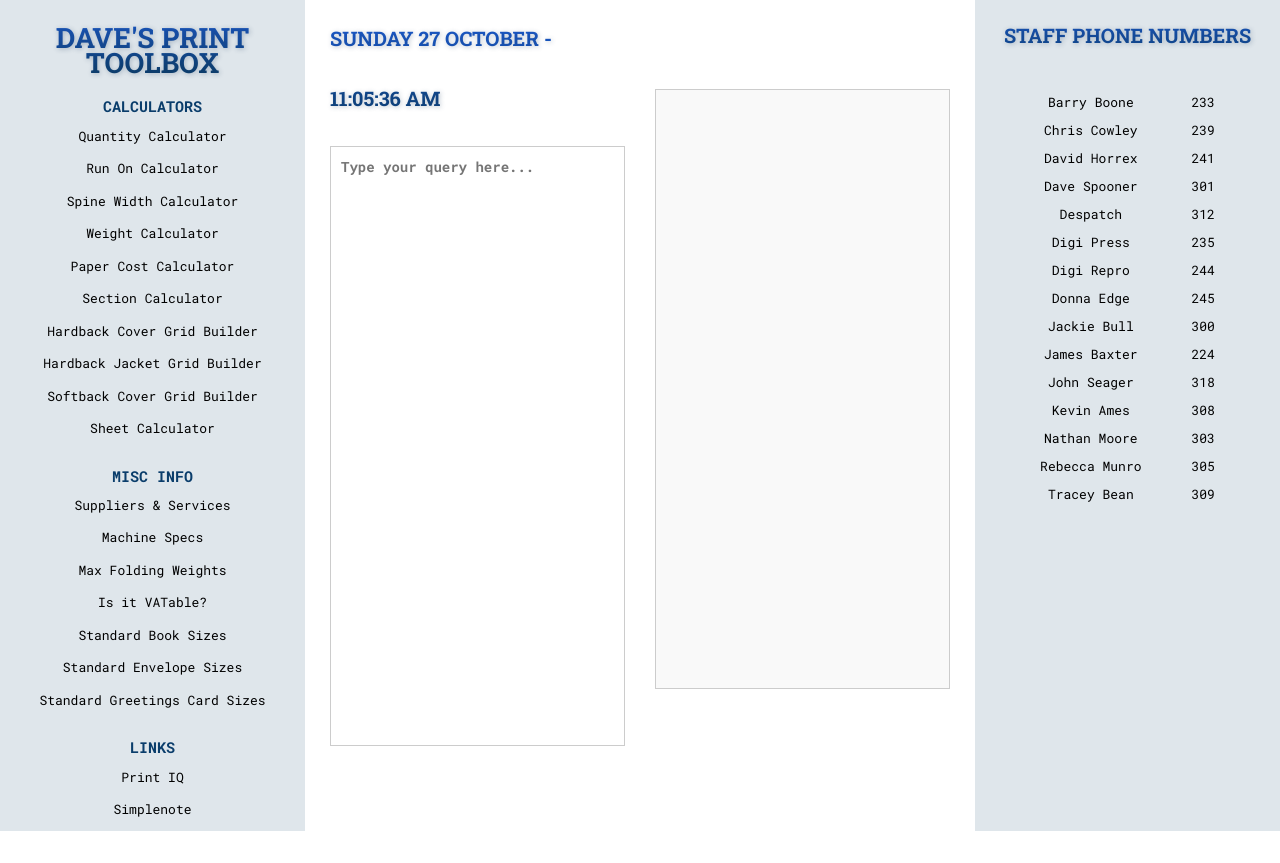
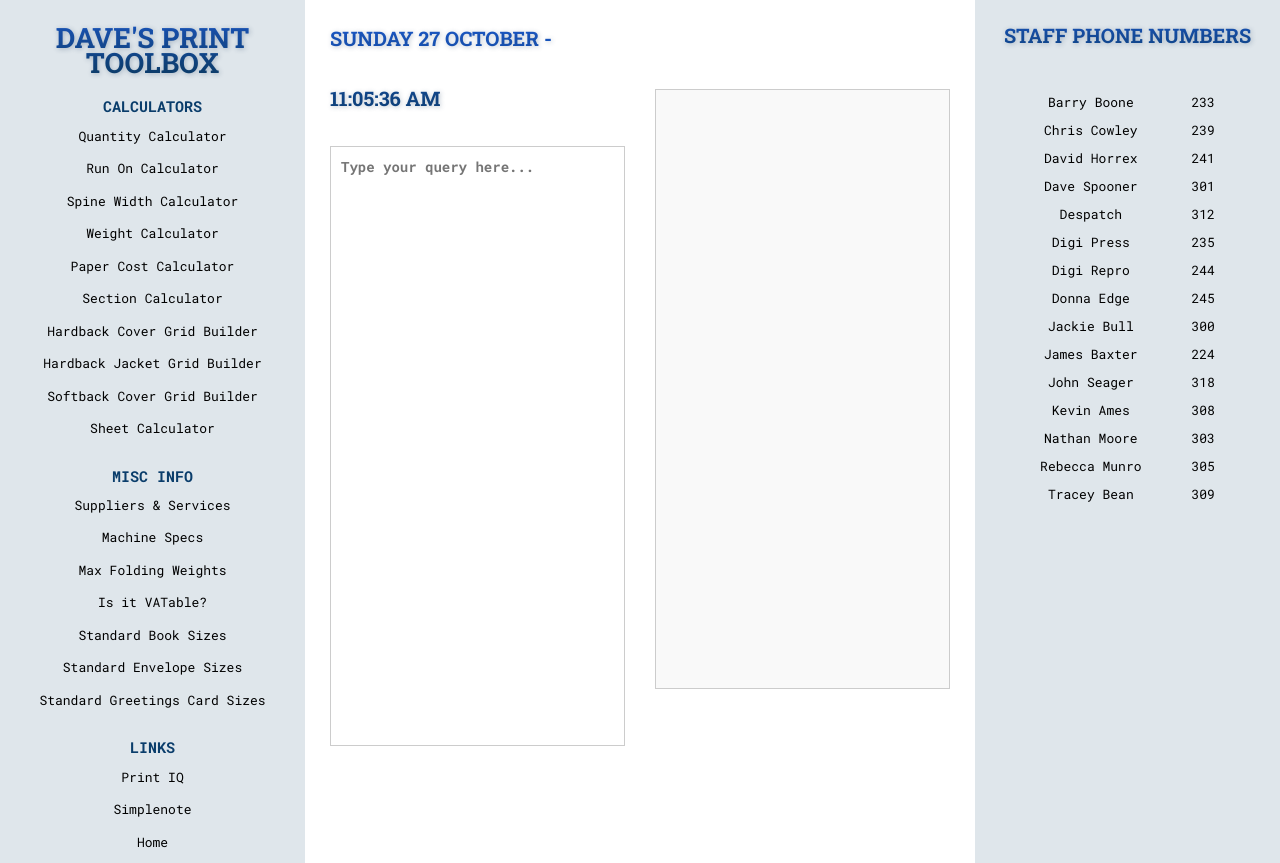
Before and after one commit to spoonsdave/Print-Toolbox, a plain HTML site: page index.html in a window 1280 px wide. Before the commit the page ends 831 px from the top, so only its background shows below. Drawn offline with Linux system fonts and the light colour scheme.

Commit message:
Update sidebar.html

```diff
--- a/sidebar.html
+++ b/sidebar.html
@@ -36,5 +36,6 @@
 
     <a href="https://swallowtailprint.printiq.com/" target="_blank">Print IQ</a><br>
     <a href="https://app.simplenote.com/" target="_blank">Simplenote</a><br>
+    <a href="index.html" target="_blank">Home</a><br>
 
 </section>
```
